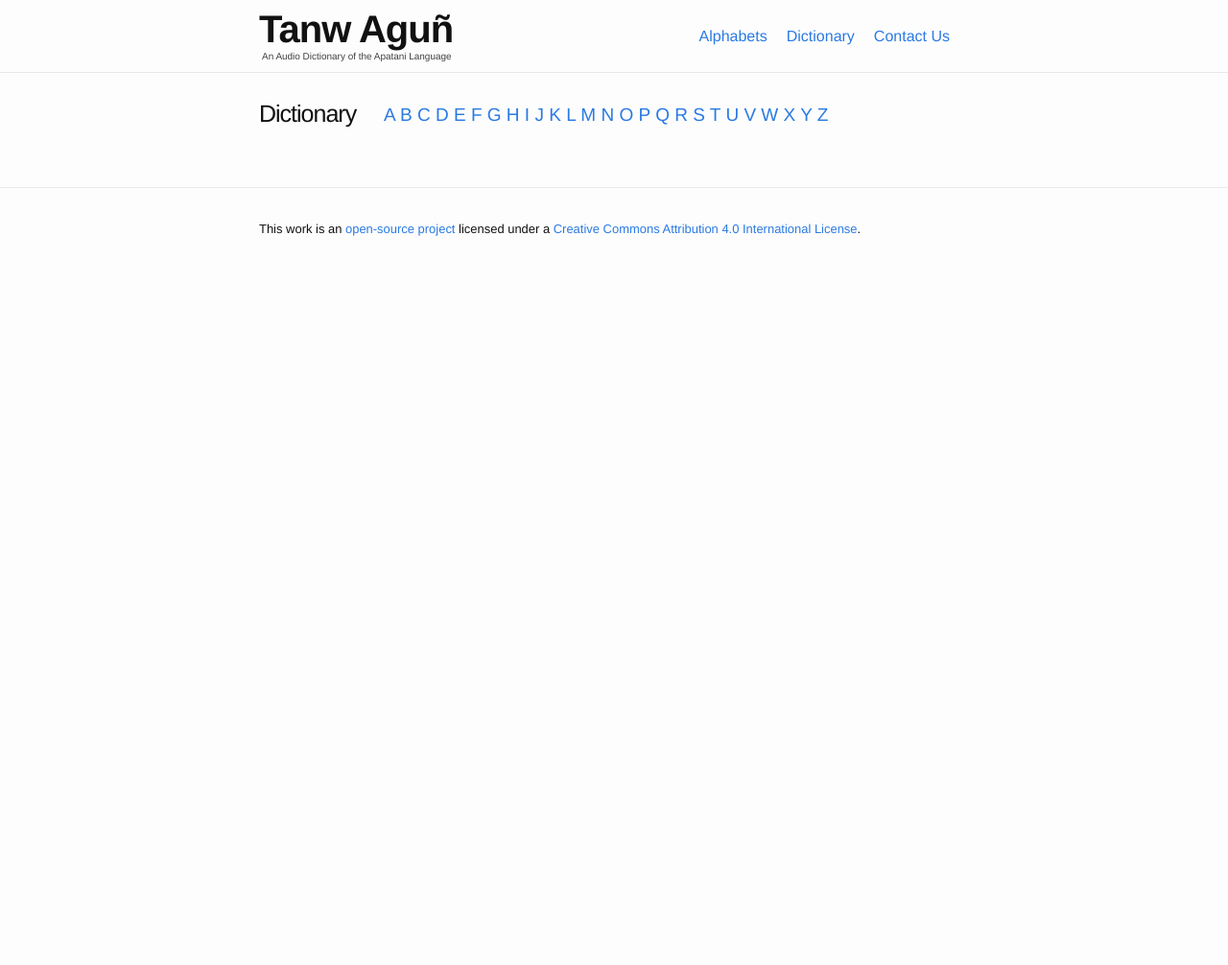
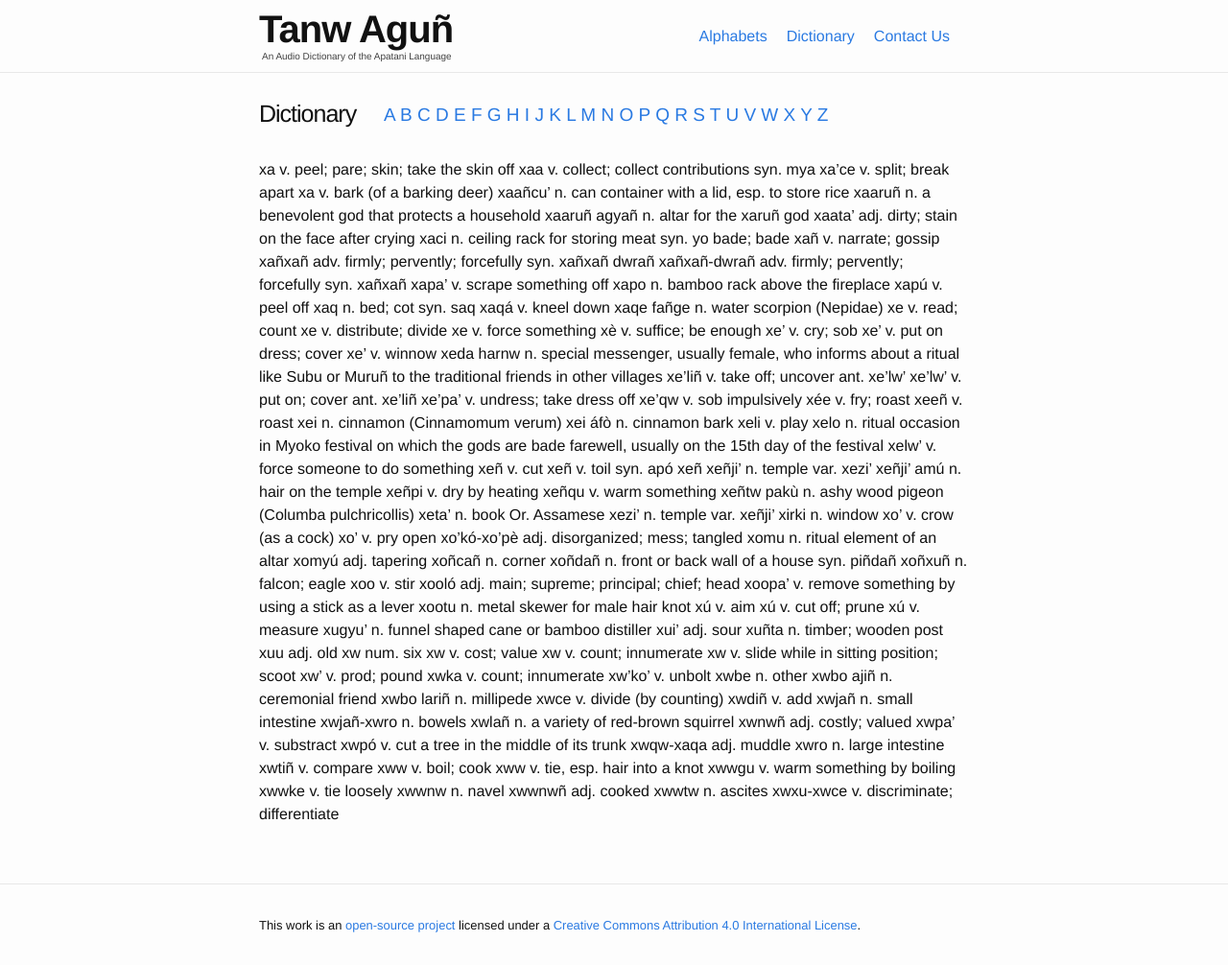
Before and after one commit to hacksparrow/language.apatani.org, a Jekyll site: the page built from dictionary/x.md, in a window 1280 px wide. Shown: the whole page at 96% size. Built offline with Jekyll 4.4.1, drawn with Linux system fonts in a browser that asks for light colours; nearby versions of some CDN libraries; before the commit the page ends 900 px from its top, so only the background shows below that.

Commit message:
Update x.md

```diff
--- a/dictionary/x.md
+++ b/dictionary/x.md
@@ -2,3 +2,99 @@
 title: Tanw Dictionary - X
 layout: dictionary
 ---
+
+xa	v.	peel; pare; skin; take the skin off
+xaa	v.	collect; collect contributions	syn.	mya
+xa'ce	v.	split; break apart
+xa	v.	bark (of a barking deer)
+xaañcu'	n.	can container with a lid, esp. to store rice
+xaaruñ	n.	a benevolent god that protects a household
+xaaruñ agyañ	n.	altar for the xaruñ god
+xaata'	adj.	dirty; stain on the face after crying
+xaci	n.	ceiling rack for storing meat	syn.	yo bade; bade
+xañ	v.	narrate; gossip
+xañxañ	adv.	firmly; pervently; forcefully	syn.	xañxañ dwrañ
+xañxañ-dwrañ	adv.	firmly; pervently; forcefully	syn.	xañxañ
+xapa'	v.	scrape something off
+xapo	n.	bamboo rack above the fireplace
+xapú	v.	peel off
+xaq	n.	bed; cot	syn.	saq
+xaqá	v.	kneel down
+xaqe fañge	n.	water scorpion (Nepidae)
+xe	v.	read; count
+xe	v.	distribute; divide
+xe	v.	force something
+xè	v.	suffice; be enough
+xe'	v.	cry; sob
+xe'	v.	put on dress; cover
+xe'	v.	winnow
+xeda harnw	n.	special messenger, usually female, who informs about a ritual like Subu or Muruñ to the traditional friends in other villages
+xe'liñ	v.	take off; uncover	ant.	xe'lw'
+xe'lw'	v.	put on; cover	ant.	xe'liñ
+xe'pa'	v.	undress; take dress off
+xe'qw	v.	sob impulsively
+xée	v.	fry; roast
+xeeñ	v.	roast
+xei	n.	cinnamon (Cinnamomum verum)
+xei áfò	n.	cinnamon bark
+xeli	v.	play
+xelo	n.	ritual occasion in Myoko festival on which the gods are bade farewell, usually on the 15th day of the festival
+xelw'	v.	force someone to do something
+xeñ	v.	cut
+xeñ	v.	toil	syn.	apó xeñ
+xeñji'	n.	temple	var.	xezi'
+xeñji' amú	n.	hair on the temple
+xeñpi	v.	dry by heating
+xeñqu	v.	warm something
+xeñtw pakù	n.	ashy wood pigeon (Columba pulchricollis)
+xeta'	n.	book	Or.	Assamese
+xezi'	n.	temple	var.	xeñji'
+xirki	n.	window
+xo'	v.	crow (as a cock)
+xo'	v.	pry open
+xo'kó-xo'pè	adj.	disorganized; mess; tangled
+xomu	n.	ritual element of an altar
+xomyú	adj.	tapering
+xoñcañ	n.	corner
+xoñdañ	n.	front or back wall of a house	syn.	piñdañ
+xoñxuñ	n.	falcon; eagle
+xoo	v.	stir
+xooló	adj.	main; supreme; principal; chief; head
+xoopa'	v.	remove something by using a stick as a lever
+xootu	n.	metal skewer for male hair knot
+xú	v.	aim
+xú	v.	cut off; prune
+xú	v.	measure
+xugyu'	n.	funnel shaped cane or bamboo distiller
+xui'	adj.	sour
+xuñta	n.	timber; wooden post
+xuu	adj.	old
+xw	num.	six
+xw	v.	cost; value
+xw	v.	count; innumerate
+xw	v.	slide while in sitting position; scoot
+xw'	v.	prod; pound
+xwka	v.	count; innumerate
+xw'ko'	v.	unbolt
+xwbe	n.	other
+xwbo ajiñ	n.	ceremonial friend
+xwbo lariñ	n.	millipede
+xwce	v.	divide (by counting)
+xwdiñ	v.	add
+xwjañ	n.	small intestine
+xwjañ-xwro	n.	bowels
+xwlañ	n.	a variety of red-brown squirrel
+xwnwñ	adj.	costly; valued
+xwpa'	v.	substract
+xwpó	v.	cut a tree in the middle of its trunk
+xwqw-xaqa	adj.	muddle
+xwro	n.	large intestine
+xwtiñ	v.	compare
+xww	v.	boil; cook
+xww	v.	tie, esp. hair into a knot
+xwwgu	v.	warm something by boiling
+xwwke	v.	tie loosely
+xwwnw	n.	navel
+xwwnwñ	adj.	cooked
+xwwtw	n.	ascites
+xwxu-xwce	v.	discriminate; differentiate
```
